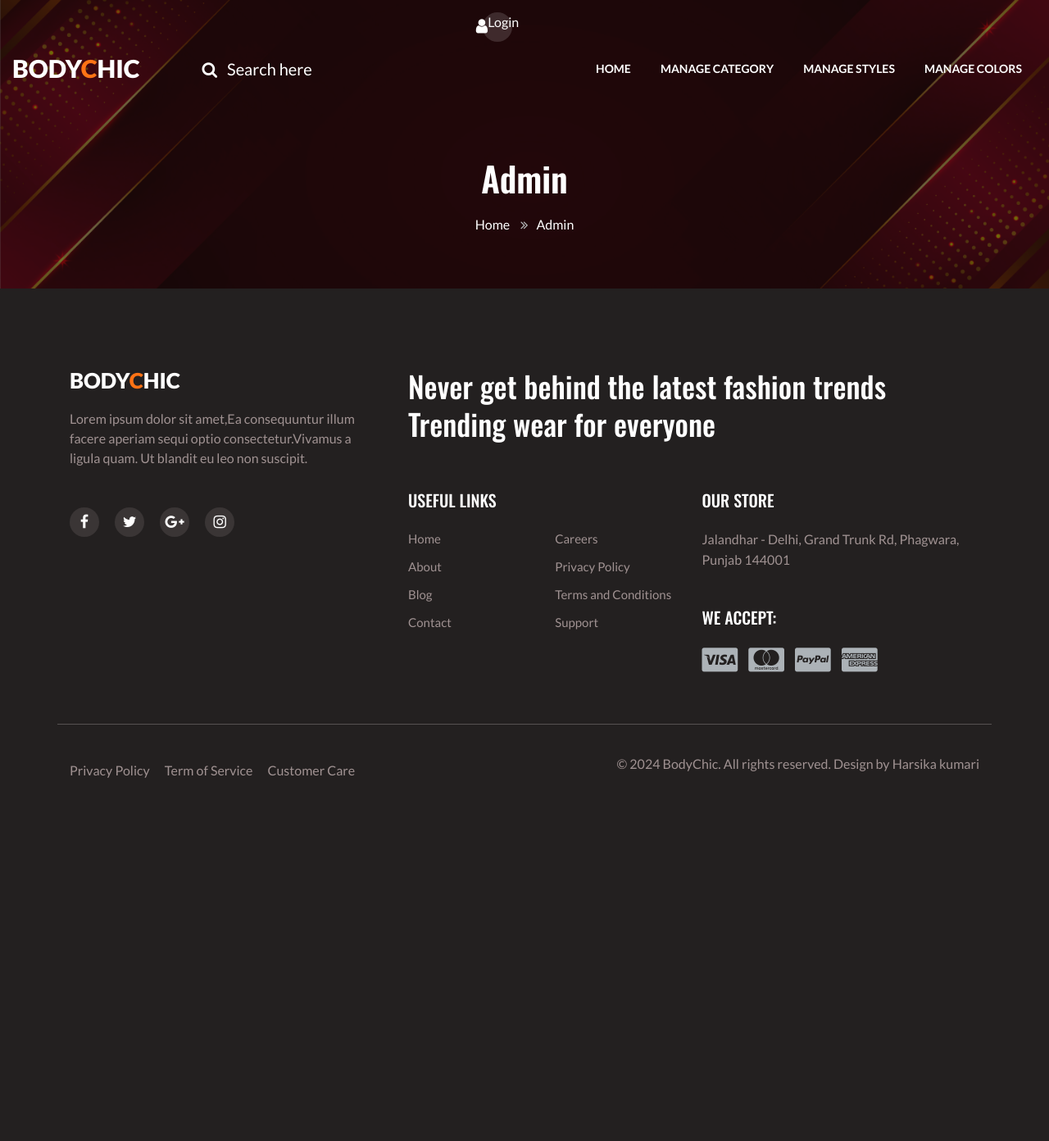
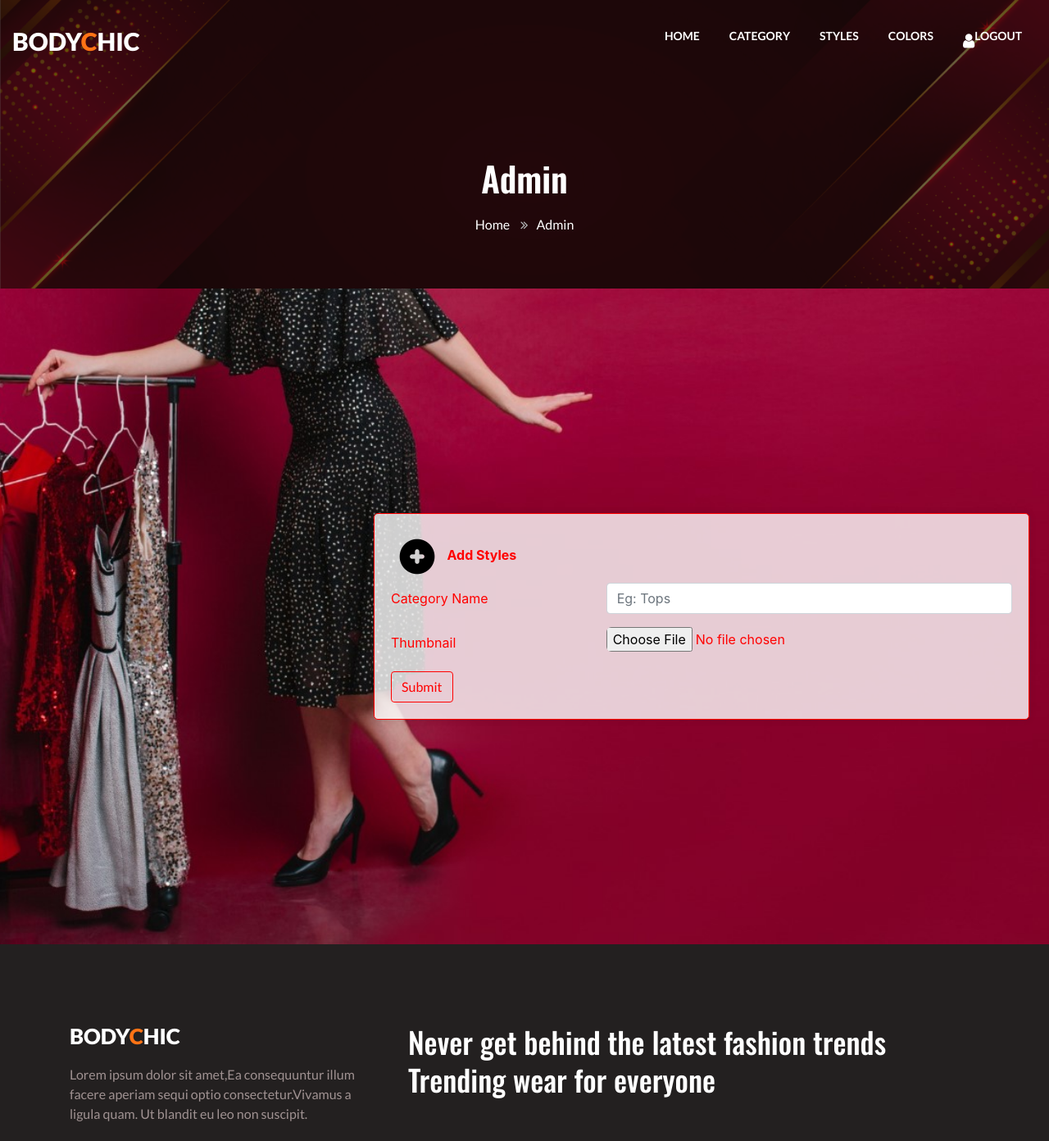
Before and after one commit to HarsikaKumari/BodyChic, a PHP site: page /styles.php in a window 1280 px wide. Shown: the top 1392 px of the page at 82% size. Before the commit the page ends 949 px from the top, so only its background shows below. Run offline with PHP 8.4, Linux system fonts and the light colour scheme; some libraries are stand-ins or nearby versions.

Commit message:
feat(header): update header in both admin and user panels

```diff
--- a/admin_header.php
+++ b/admin_header.php
@@ -24,17 +24,7 @@
                 <header class="tophny-header">
                     <div class="container-fluid">
                         <div class="top-right-strip row">
-                            <!--/right-->
-                            <ul class="top-hnt-right-content col-lg-6">
 
-                                <li class="button-log usernhy">
-                                    <a class="btn-open d-flex justify-content-center pe-4" href="#">
-                                        <span class="fa fa-user" aria-hidden="true"></span>
-                                        <span class="" aria-hidden="true">Login</span>
-                                    </a>
-                                </li>
-                            </ul>
-                            <!--//right-->
                             <div class="overlay-login text-left">
                                 <button type="button" class="overlay-close1">
                                     <i class="fa fa-times" aria-hidden="true"></i>
@@ -52,11 +42,6 @@
                                 Body<span class="lohny">C</span>hic</a>
                             <div class="search-right">
 
-                                <a href="#search" title="search"><span class="fa fa-search mr-2" aria-hidden="true"></span>
-                                    <span class="search-text">Search here</span></a>
-                                <!-- search popup -->
-
-
                                 <div id="search" class="pop-overlay">
                                     <div class="popup">
 
@@ -69,7 +54,8 @@
 
                                     <a class="close" href="#">×</a>
                                 </div>
-                                <!-- /search popup -->
+                                <ul class="top-hnt-right-content col-lg-6">
+
                             </div>
                             <!--//search-right-->
                             <button class="navbar-toggler" type="button" data-toggle="collapse" data-target="#navbarSupportedContent" aria-controls="navbarSupportedContent" aria-expanded="false" aria-label="Toggle navigation">
@@ -82,15 +68,26 @@
                                         <a class="nav-link" href="admin_index.php">Home</a>
                                     </li>
                                     <li class="nav-item">
-                                        <a class="nav-link" href="category.php">Manage Category</a>
+                                        <a class="nav-link" href="category.php">Category</a>
                                     </li>
                                     <li class="nav-item">
-                                        <a class="nav-link" href="styles.php">Manage Styles</a>
+                                        <a class="nav-link" href="styles.php">Styles</a>
                                     </li>
 
                                     <li class="nav-item">
-                                        <a class="nav-link" href="contact.php">Manage Colors</a>
+                                        <a class="nav-link" href="contact.php">Colors</a>
                                     </li>
+
+                                    <!-- <ul class="top-hnt-right-content col-lg-6"> -->
+
+                                    <li class="nav-item button-log usernhy">
+                                        <a class="nav-link btn-open d-flex justify-content-center pe-4" href="./index.php">
+                                            <span class="fa fa-user" aria-hidden="true"></span>
+                                            <span class="" aria-hidden="true">Logout</span>
+                                        </a>
+                                    </li>
+                                    <!-- </ul> -->
+
                                 </ul>
 
                             </div>
--- a/styles.php
+++ b/styles.php
@@ -1,6 +1,58 @@
 <?php
 include("admin_header.php")
 ?>
+
+
+<!-- form Styling -->
+<style>
+    .form_div {
+        background-image: url('./assets/images/formCategory.jpg');
+        background-size: cover;
+        background-repeat: no-repeat;
+        background-position: center;
+        color: red;
+        height: 100vh;
+        display: flex;
+        justify-content: flex-end;
+        align-items: center;
+    }
+
+    .form-container {
+        padding: 20px;
+        margin-left: 30%;
+        border: 1px solid red;
+        border-radius: 5px;
+        background-color: rgba(255, 255, 255, 0.8);
+        box-shadow: 0 0 10px rgba(0, 0, 0, 0.1);
+        width: 100%;
+        max-width: 800px;
+    }
+
+    .form-group label {
+        color: red;
+    }
+
+    .btn-outline-dark {
+        color: red;
+        border-color: red;
+    }
+
+    .btn-outline-dark:hover {
+        background-color: red;
+        color: white;
+    }
+
+    @media (max-width: 768px) {
+        body {
+            justify-content: center;
+        }
+
+        .form-container {
+            margin: 20px;
+            width: auto;
+        }
+    }
+</style>
 
 
 <div class="breadcrumb-contentnhy">
@@ -16,8 +68,35 @@ include("admin_header.php")
         </nav>
     </div>
 </div>
+</section>
+
+<!-- Form for add category -->
+<div class="p-4 form_div">
+
+    <div class="form-container">
+
+        <div class="header-container">
+            <img src="./assets/images/addIcon.png" alt="addIcon">
+            <strong>Add Styles</strong>
+        </div>
+
+        <form action="category.php" method="post" enctype="multipart/form-data">
+            <div class="form-group row">
+                <label for="category" class="col-sm-4 col-form-label">Category Name</label>
+                <div class="col-sm-8">
+                    <input type="text" class="form-control" id="category" name="category" placeholder="Eg: Tops">
+                </div>
+            </div>
+            <div class="form-group row">
+                <label for="thumbnail" class="col-sm-4 col-form-label">Thumbnail</label>
+                <div class="col-sm-8">
+                    <input type="file" class="form-control-file" id="thumbnail" name="thumbnail">
+                </div>
+            </div>
+            <button type="submit" name="submit" class="btn btn-outline-dark">Submit</button>
+        </form>
+    </div>
 </div>
-</section>
 
 <?php
 include("footer.php");
```
Also changed, not shown: header.php (+11 -14 lines).
